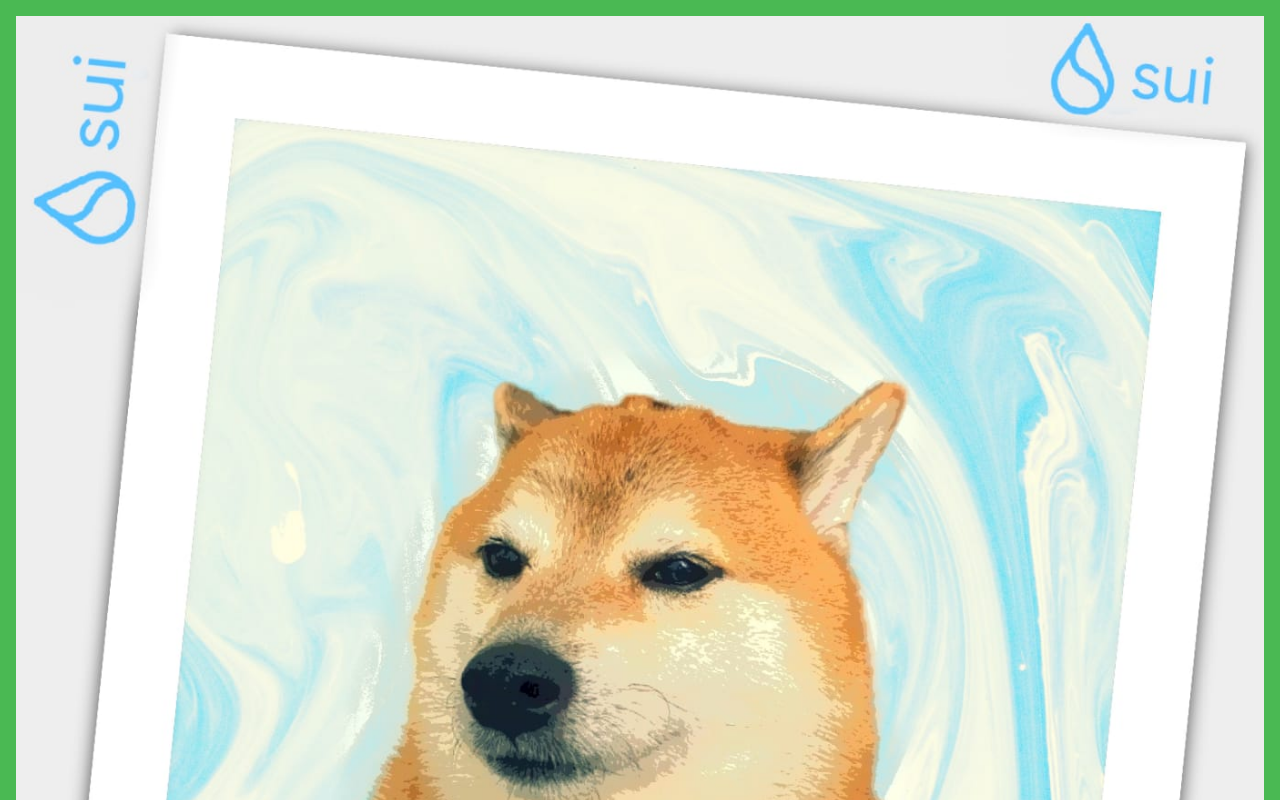
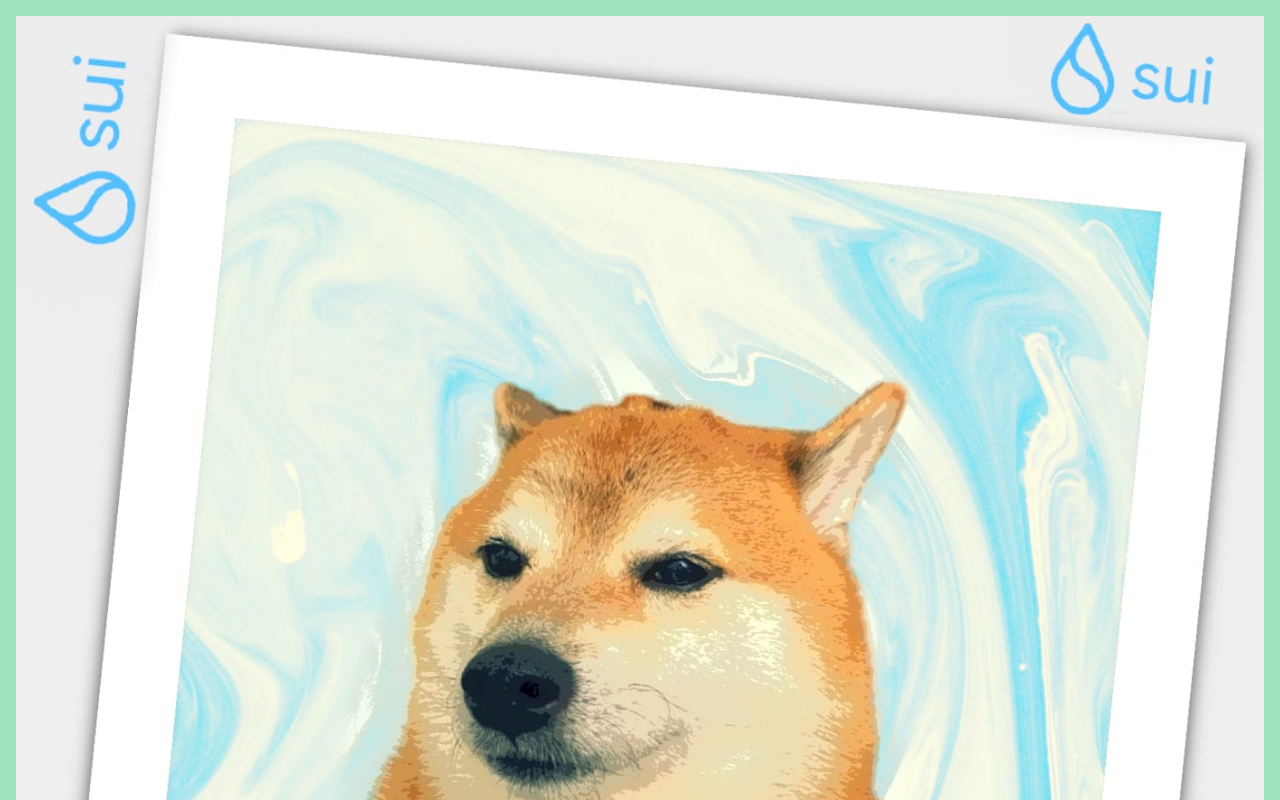
Before and after one commit to dogefalldev/vip-clone, a website: page index.html in a window 1280 px wide. Shown: the top 800 px of the page. Drawn offline with nearby package versions, Linux system fonts and the light colour scheme.

Commit message:
Update index.html

```diff
--- a/index.html
+++ b/index.html
@@ -12,7 +12,7 @@
 
   <style>
     body{
-      background-color: rgb(74, 185, 83);
+      background-color: rgb(159, 226, 191);
       background-attachment: fixed;
       font-family: 'Figtree', sans-serif;
       font-weight: 900;
@@ -22,7 +22,7 @@
 <body >
 
 
-  <nav style="background-color: rgb(74, 185, 83);
+  <nav style="background-color: rgb(159, 226, 191);
   " class=" dark:bg-gray-900 fixed w-full z-20 top-0 left-0 border-b border-gray-500 shadow-lg dark:border-gray-600">
     <div class="max-w-screen-xl flex flex-wrap items-center justify-between mx-auto p-4">
     <a href="index.html" class="flex items-center">
```
